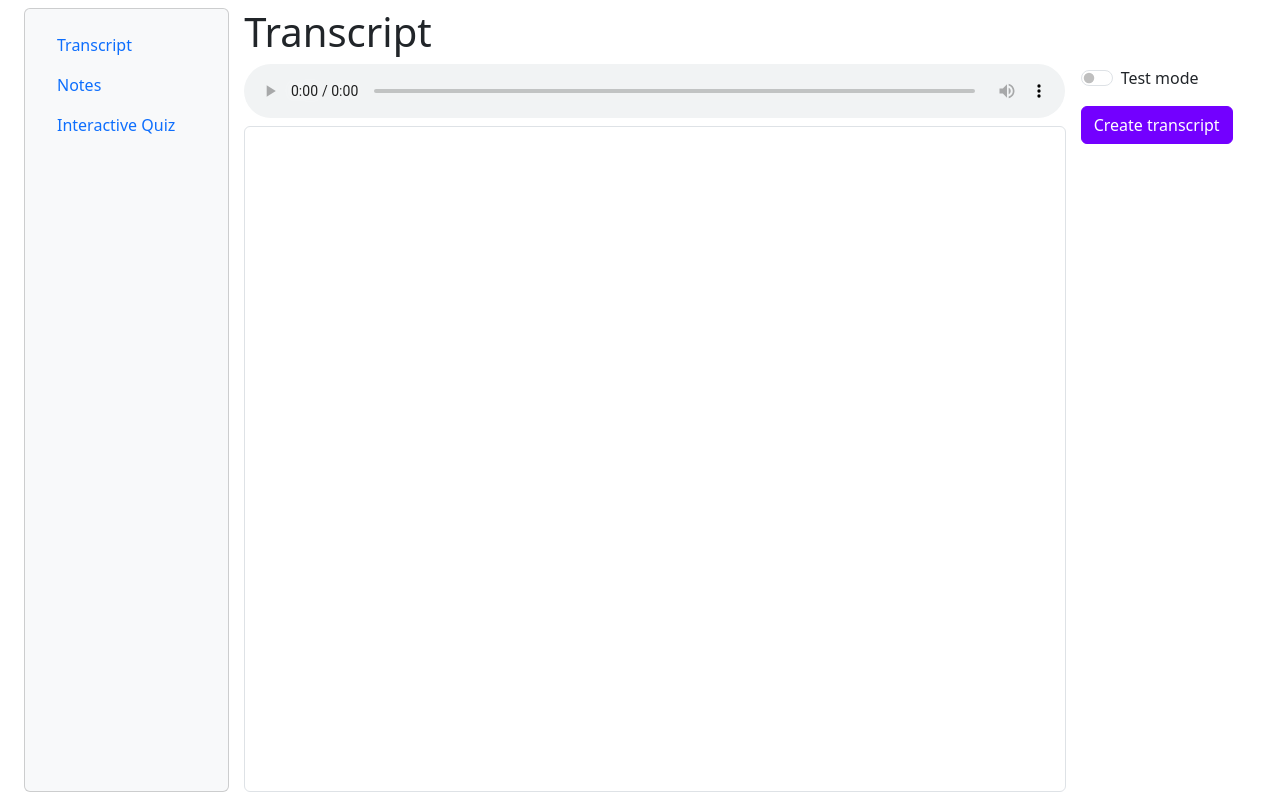
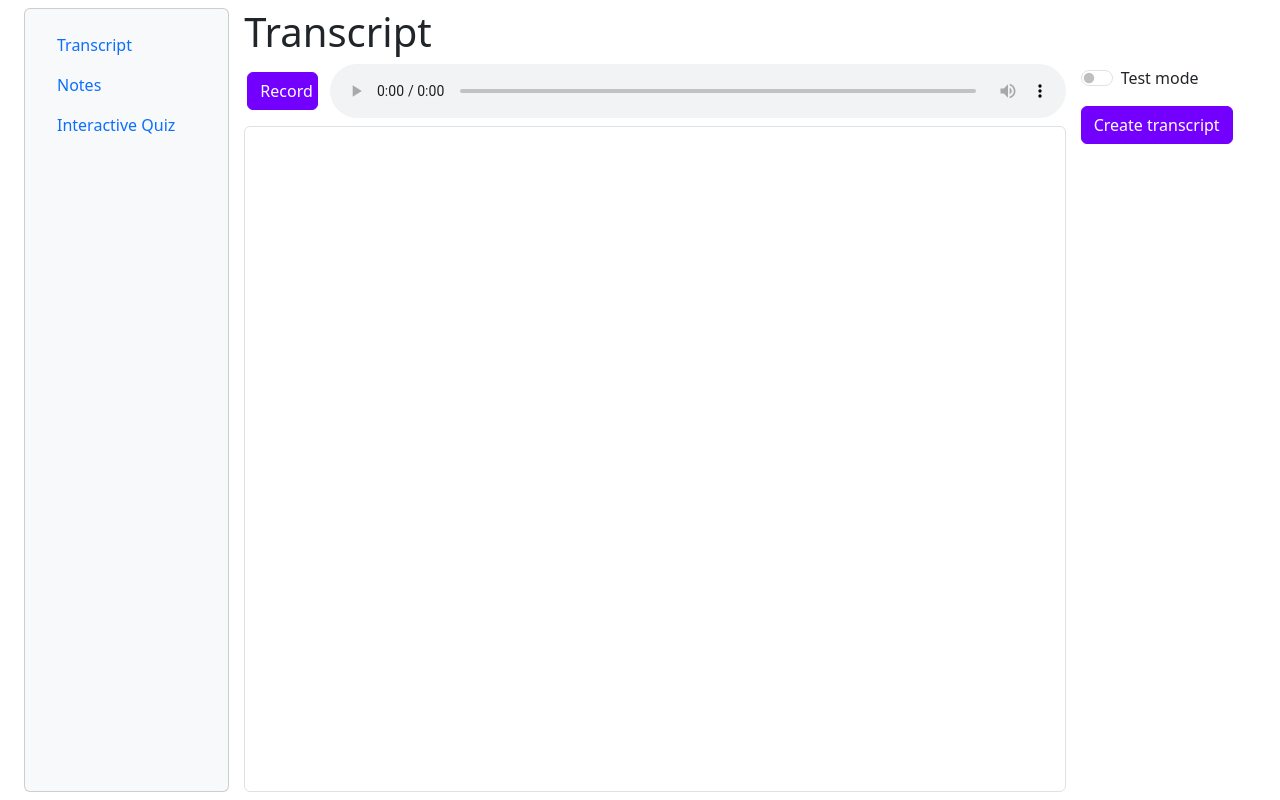
Before and after one commit to Zemelware/StudyX, a Flask app: page /transcript in a window 1280 px wide. Run offline with Flask 2, Linux system fonts and the light colour scheme; some libraries are stand-ins or nearby versions.

Commit message:
Add button to record audio

```diff
--- /dev/null
+++ b/static/js/record.js
@@ -0,0 +1,50 @@
+const recordButton = document.getElementById("record-button");
+const audioPlayer = document.getElementById("audio-player");
+
+recordButton.addEventListener("click", toggleRecording);
+
+let chunks = [];
+let mediaRecorder = null;
+let audioBlob = null;
+
+function toggleRecording() {
+  if (!navigator.mediaDevices || !navigator.mediaDevices.getUserMedia) {
+    alert(
+      "Your browser does not support recording! Please use a different browser."
+    );
+    return;
+  }
+
+  recordButton.innerHTML =
+    mediaRecorder && mediaRecorder.state === "recording" ? "Record" : "Stop";
+  if (!mediaRecorder) {
+    // Start recording
+    navigator.mediaDevices
+      .getUserMedia({ audio: true })
+      .then((stream) => {
+        mediaRecorder = new MediaRecorder(stream);
+        mediaRecorder.start();
+        mediaRecorder.ondataavailable = mediaRecorderOnDataAvailable;
+        mediaRecorder.onstop = mediaRecorderStop;
+      })
+      .catch((err) => {
+        alert("Error: " + err);
+      });
+  } else {
+    // Stop recording
+    mediaRecorder.stop();
+  }
+}
+
+function mediaRecorderOnDataAvailable(e) {
+  chunks.push(e.data);
+}
+
+function mediaRecorderStop() {
+  // Create a blob from the chunks
+  audioBlob = new Blob(chunks, { type: "audio/mp3" });
+  const audioUrl = window.URL.createObjectURL(audioBlob);
+  audioPlayer.src = audioUrl;
+  mediaRecorder = null;
+  chunks = [];
+}
--- a/static/main.css
+++ b/static/main.css
@@ -64,6 +64,12 @@ body {
 }
 /* ------------ */
 
+/* Transcript Page */
+#record-button {
+  margin-left: 15px;
+}
+/* ------------ */
+
 /* Quiz Page */
 #chat-body {
   overflow-y: auto;
@@ -120,6 +126,6 @@ textarea[name="message"] {
 /* ------------ */
 
 /* Audio */
-audio {
+/* audio {
   width: 100%;
-}
+} */
--- a/templates/base.html
+++ b/templates/base.html
@@ -68,6 +68,7 @@
       crossorigin="anonymous"
     ></script>
     <script src="https://cdn.jsdelivr.net/simplemde/latest/simplemde.min.js"></script>
-    <script src="{{ url_for('static', filename='main.js') }}"></script>
+    <script src="{{ url_for('static', filename='js/main.js') }}"></script>
+    <script src="{{ url_for('static', filename='js/record.js') }}"></script>
   </body>
 </html>
--- a/templates/transcript.html
+++ b/templates/transcript.html
@@ -2,12 +2,16 @@
 {% block content %}
   <div class="main-content col-8 d-flex flex-column">
     <h1>Transcript</h1>
-    <audio
-      src="{{ url_for('static', filename='recording.mp3') }}"
-      type="audio/wav"
-      controls
-      class="mb-2"
-    ></audio>
+    <div class="row mb-2 align-items-center">
+      <button class="col-1 btn btn-primary" id="record-button">Record</button>
+      <audio
+        src="{{ url_for('static', filename='recording.mp3') }}"
+        type="audio/mpeg"
+        controls
+        class="col"
+        id="audio-player"
+      ></audio>
+    </div>
     <form
       method="POST"
       id="transcript-form"
```
